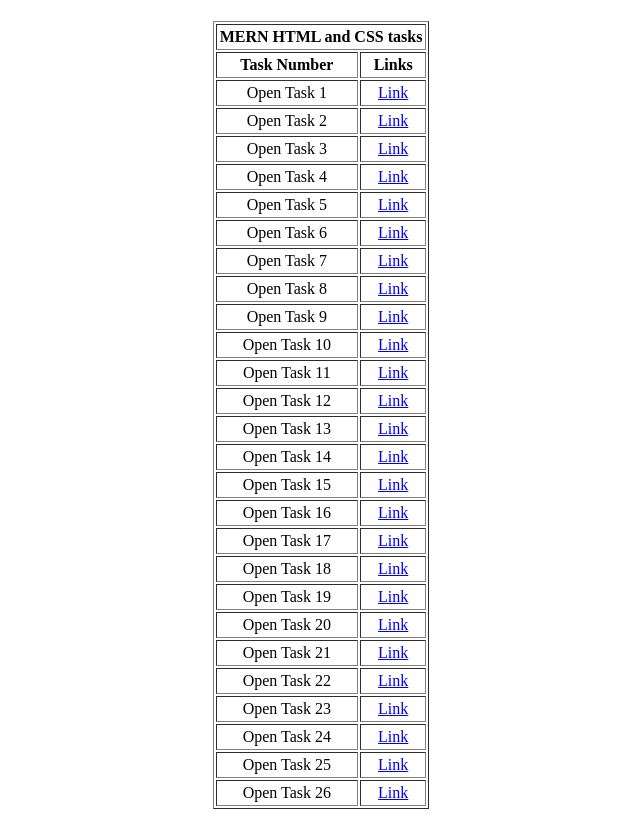
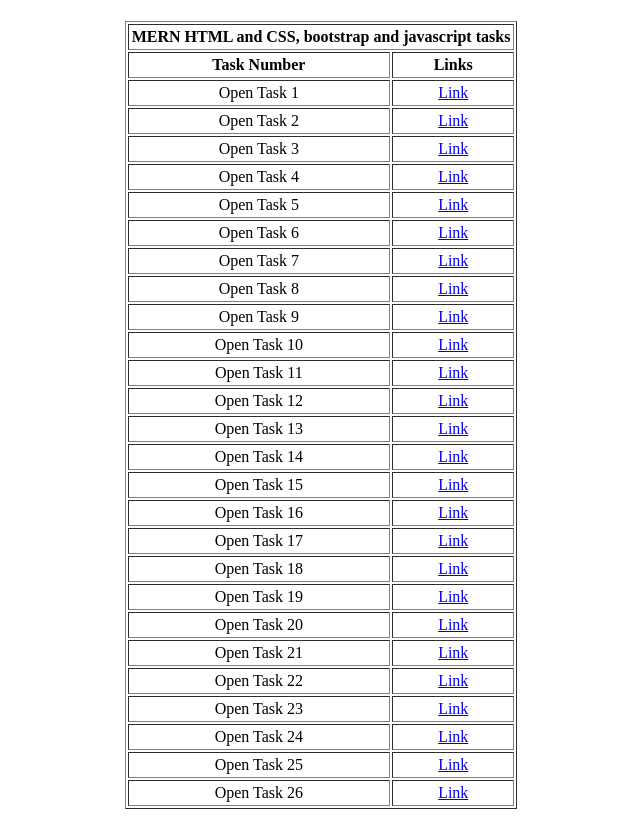
Before and after one commit to KartikayMohan/mohan, a plain HTML site: page index.html in a window 1280 px wide. Shown: the part 81-898 px from the top of the page, without its empty margins (319-959 px from the left). Drawn offline with Linux system fonts and the light colour scheme.

Commit message:
Add files via upload

```diff
--- a/index.html
+++ b/index.html
@@ -20,7 +20,7 @@
         <h1 style="margin-bottom: 0px;">Assignments</h1><br>
         <table cellspacing="2" border="black" cellpadding="3">
             <tr>
-                <th colspan="2"><b>MERN HTML and CSS tasks</b></th>
+                <th colspan="2"><b>MERN HTML and CSS, bootstrap and javascript tasks</b></th>
             </tr><br/>
             <tr>
                 <th><b>Task Number</b></th>
```
